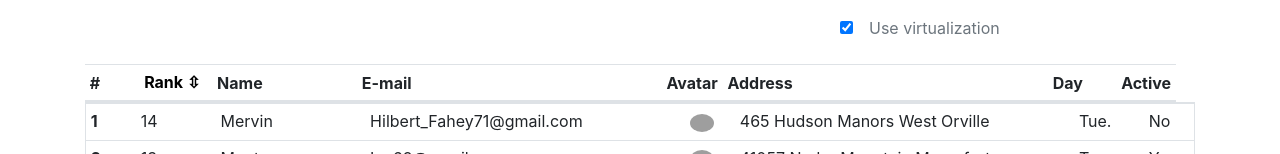
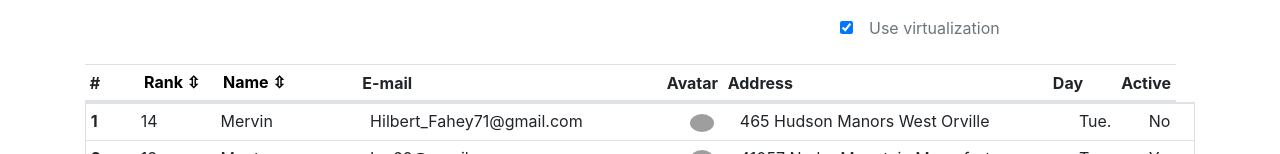
Before and after one commit to Guseff/datagrid, a React app: page / in a window 1280 px wide. Shown: the part 172-326 px from the top of the page. Built offline with nearby package versions, Linux system fonts and the light colour scheme; grey boxes are pictures that could not be loaded.

Commit message:
feat: add sort by name button

```diff
--- a/src/actions/sort.js
+++ b/src/actions/sort.js
@@ -1,15 +1,11 @@
 import { SORT_BY_NAME, SORT_BY_RANK } from '../constants'
 
-export const sortByRank = str => {
-  return {
-    type: SORT_BY_RANK,
-    payload: str,
-  }
-}
+export const sortByRank = str => ({
+  type: SORT_BY_RANK,
+  payload: str,
+})
 
-export const sortByName = str => {
-  return {
-    type: SORT_BY_NAME,
-    payload: str,
-  }
-}
+export const sortByName = str => ({
+  type: SORT_BY_NAME,
+  payload: str,
+})
--- a/src/components/TableHead/TableHead.jsx
+++ b/src/components/TableHead/TableHead.jsx
@@ -1,22 +1,32 @@
 import React from 'react'
 import { useSelector, useDispatch } from 'react-redux'
-
-import { sortByRank } from '../../actions'
+import { sortByRank, sortByName } from '../../actions'
 import { getArrow } from '../../utils'
 
 const TableHead = () => {
   const dispatch = useDispatch()
-  const rankSort = useSelector(state => state.sort.byRank)
+  const { byRank, byName } = useSelector(state => state.sort)
 
-  const rankArr = getArrow(rankSort)
+  const rankArr = getArrow(byRank)
+  const nameArr = getArrow(byName)
 
   const rankButtonHandle = () => {
-    if (!rankSort) {
+    if (!byRank) {
       dispatch(sortByRank('inc'))
-    } else if (rankSort === 'inc') {
+    } else if (byRank === 'inc') {
       dispatch(sortByRank('dec'))
     } else {
       dispatch(sortByRank(undefined))
+    }
+  }
+
+  const nameButtonHandle = () => {
+    if (!byName) {
+      dispatch(sortByName('inc'))
+    } else if (byName === 'inc') {
+      dispatch(sortByName('dec'))
+    } else {
+      dispatch(sortByName(undefined))
     }
   }
 
@@ -41,7 +51,11 @@ const TableHead = () => {
                 {`Rank ${rankArr}`}
               </button>
             </th>
-            <th scope="col">Name</th>
+            <th scope="col">
+              <button type="button" onClick={nameButtonHandle}>
+                {`Name ${nameArr}`}
+              </button>
+            </th>
             <th scope="col">E-mail</th>
             <th scope="col">Avatar</th>
             <th scope="col">Address</th>
```
